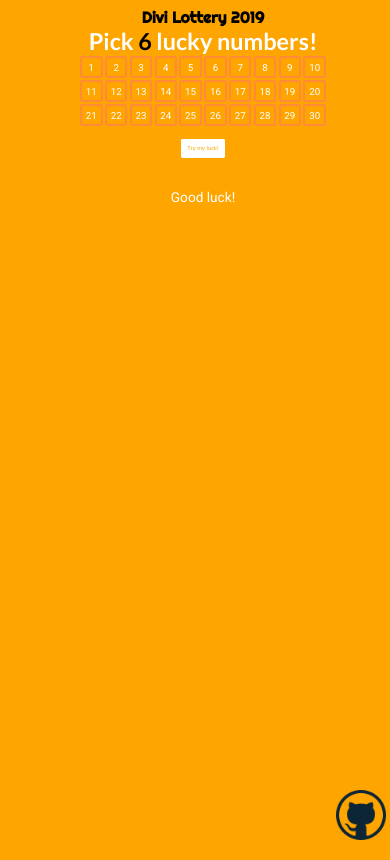
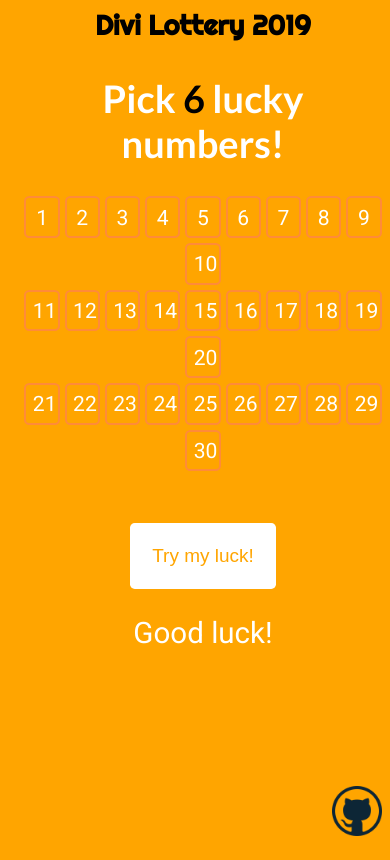
Before and after one commit to lollyyy/lottery-machine, a PHP site: page / in a window 390 px wide. Run offline with PHP 8.4, Linux system fonts and the light colour scheme; data that the repository does not hold is empty.

Commit message:
Make site responsive, fix minor design hiccups

```diff
--- a/style.css
+++ b/style.css
@@ -1,7 +1,7 @@
 /* Stylesheet for lopputehtava-1 */
 body {
   text-align: center;
-  height: auto;
+  height: 100vh;
   width: 100%;
   background-color: #FFA500;
   color: white;
@@ -12,16 +12,22 @@ body {
 }
 
 h1 {
-  font-family: 'Righteous', cursive;
+  font-family: 'Righteous', sans-serif;
   color: #000;
-  font-size: 0.8em;
+  font-size: 0.65em;
   margin-bottom: 0;
+  height: 8%;
 }
 
 legend {
   margin: 0 auto;
   font-family: 'Lato', sans-serif;
   font-size: 1.2em;
+  height: 14%;
+}
+
+form {
+  height: 45%;
 }
 
 label {
@@ -100,7 +106,6 @@ a img {
   font-size: 0.5em;
   margin: 0;
   position: relative;
-  top: -2em;
   z-index: 99;
 }
 
@@ -118,4 +123,60 @@ a img {
 
 #alert {
   font-size: 0.7em;
+  height: 4%;
 }
+
+@media (max-width: 860px) {
+  body {
+    font-size: 8vh;
+  }
+
+  legend {
+    font-size: 0.9em;
+  }
+
+  input[type="checkbox"] + label {
+    transition: transform, 0.15s;
+  }
+
+  input[type="submit"] {
+    position: inherit;
+  }
+}
+
+@media (max-width: 666px) {
+  body {
+    font-size: 7vh;
+  }
+
+  input[type="checkbox"] + label {
+    padding: 0.3em;
+    font-size: 0.5em;
+    width: 5%;
+  }
+
+  .form-container {
+    width: 95%;
+  }
+
+  .result {
+    font-size: 0.7em;
+  }
+}
+
+
+@media (max-width: 524px) {
+  body {
+    font-size: 5vh;
+  }
+
+
+  input[type="submit"] {
+    font-size: 0.45em;
+  }
+
+  .result {
+    bottom: 10%;
+  }
+
+}
```
